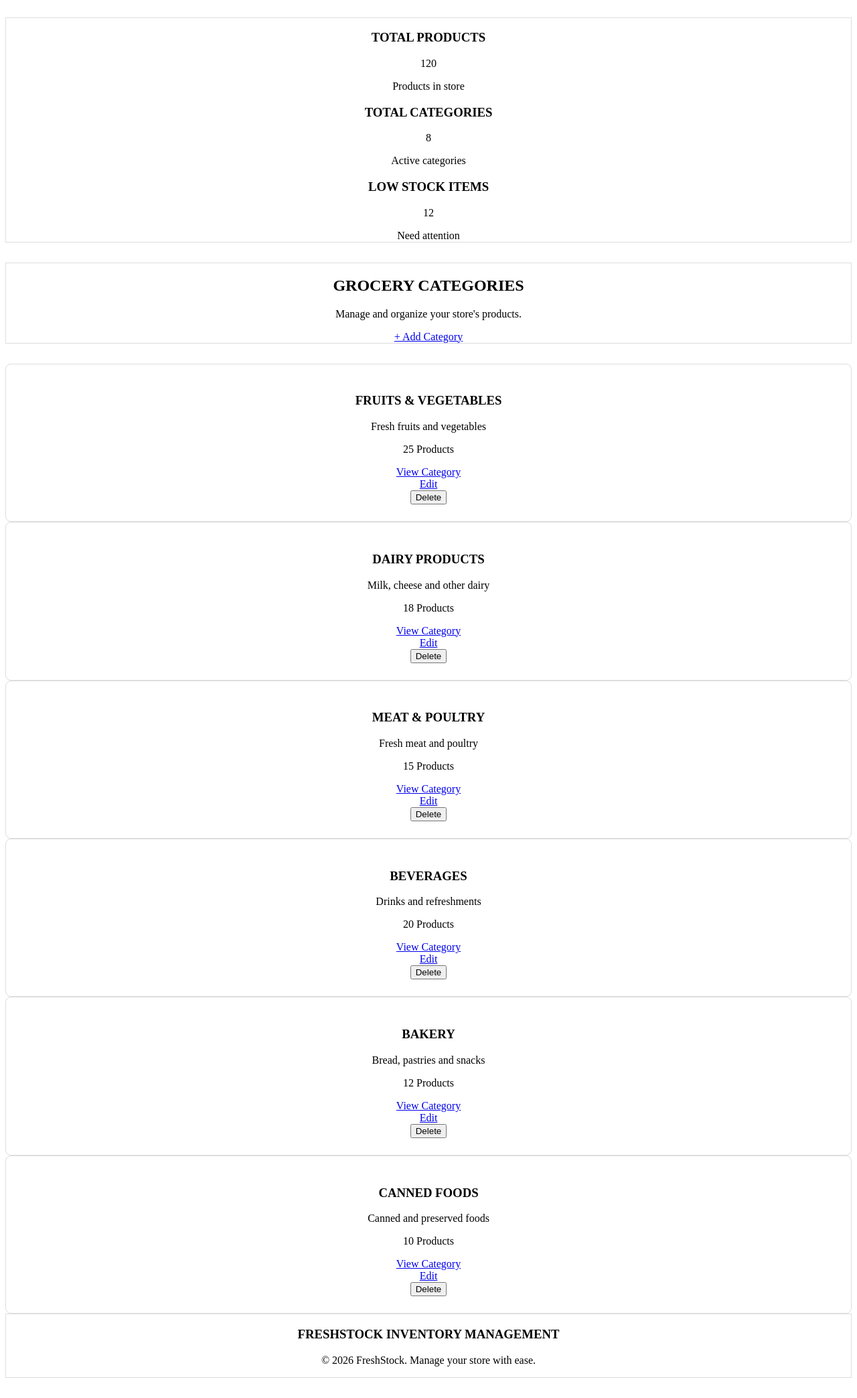
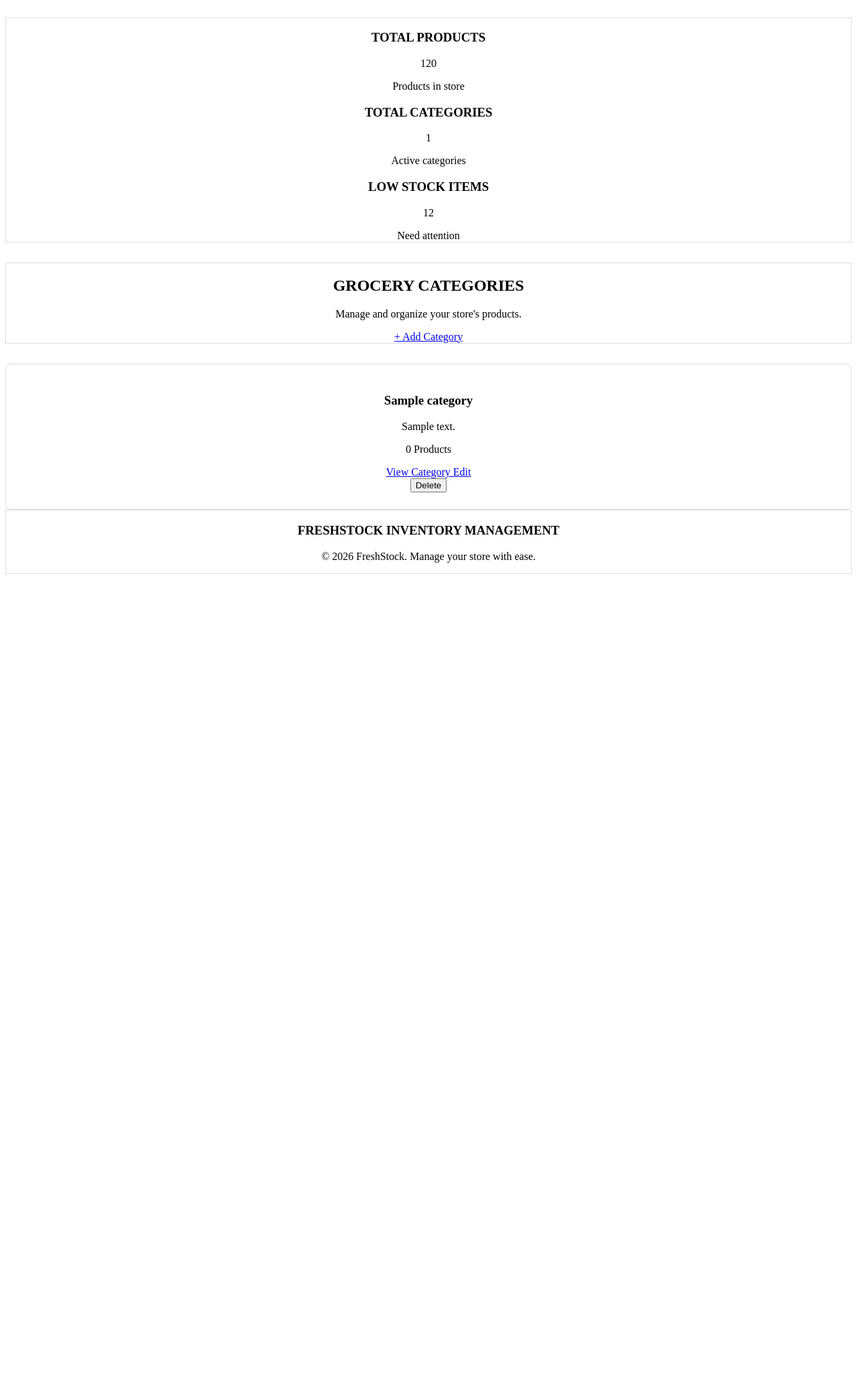
Before and after one commit to winterbarry/inventory-app, a Node server app: template views/index.ejs in a window 1280 px wide. Shown: the part 370-2457 px from the top of the page at 67% size. After the commit the page ends 1227 px from the top, so only its background shows below. Run offline with Node 20, Linux system fonts and the light colour scheme; the template is opened without the code that fills it: most values are stand-ins (such as "Sample title", 1, 10 or a date in 2020).

Commit message:
added functions to add a new category, utulizing classes

```diff
--- a/app.js
+++ b/app.js
@@ -3,8 +3,13 @@ const path = require("path");
 
 const app = express();
 
+const CategoryManager = require("./storages/categoryManager");
+
 // Import category router
 const categoryRouter = require("./routes/categoryRouter");
+
+// Create CategoryManager object
+const categoryManager = new CategoryManager();
 
 // Set EJS as the view engine
 app.set("view engine", "ejs");
@@ -19,11 +24,15 @@ app.use(express.urlencoded({ extended: true }));
 
 // Dashboard route
 app.get("/", (req, res) => {
-  res.render("index");
+  const categories = categoryManager.getAllCategories();
+
+  res.render("index", {
+    categories: categories,
+  });
 });
 
-// category routes
-app.use("/categories", categoryRouter);
+// Category routes
+app.use("/categories", categoryRouter(categoryManager));
 
 // Start server
 const PORT = 3000;
--- /dev/null
+++ b/storages/categoryManager.js
@@ -0,0 +1,40 @@
+const Category = require("./category");
+
+class CategoryManager {
+  constructor() {
+    // Store categories in an array
+    this.categories = [
+      new Category(1, "Fruits & Vegetables", "Fresh fruits and vegetables"),
+
+      new Category(2, "Dairy Products", "Milk, cheese and other dairy"),
+
+      new Category(3, "Meat & Poultry", "Fresh meat and poultry"),
+
+      new Category(4, "Beverages", "Drinks and refreshments"),
+
+      new Category(5, "Bakery", "Bread, pastries and snacks"),
+
+      new Category(6, "Canned Foods", "Canned and preserved foods"),
+    ];
+  }
+
+  // Retrieve all categories
+  getAllCategories() {
+    return this.categories;
+  }
+
+  addCategory(name, description) {
+    const id =
+      this.categories.length > 0
+        ? Math.max(...this.categories.map((category) => category.id)) + 1
+        : 1;
+
+    const category = new Category(id, name, description);
+
+    this.categories.push(category);
+
+    return category;
+  }
+}
+
+module.exports = CategoryManager;
--- a/views/index.ejs
+++ b/views/index.ejs
@@ -39,7 +39,7 @@
 
         <div class="overview-card">
           <h3>TOTAL CATEGORIES</h3>
-          <p class="overview-number">8</p>
+          <p class="overview-number"><%= categories.length %></p>
           <span>Active categories</span>
         </div>
 
@@ -64,122 +64,45 @@
       </a>
     </section>
 
-    <!-- Category Cards -->
     <section class="category-grid">
 
+      <% categories.forEach(category => { %>
+
       <div class="category-card">
-        <h3>FRUITS & VEGETABLES</h3>
+
+        <h3><%= category.name %></h3>
+
         <p class="category-description">
-          Fresh fruits and vegetables
+          <%= category.description %>
         </p>
-        <p class="product-count">25 Products</p>
 
-        <a href="/categories/1" class="btn btn-view">
-          View Category
-        </a>
+        <p class="product-count">0 Products</p>
 
         <div class="category-actions">
-          <a href="/categories/1/edit" class="btn btn-edit">Edit</a>
-          <form action="/categories/1/delete" method="POST">
-            <button type="submit" class="btn btn-delete">Delete</button>
+
+          <a href="/categories/<%= category.id %>" class="btn btn-view">
+            View Category
+          </a>
+
+          <!-- ? -->
+          <a href="/categories/<%= category.id %>/edit" class="btn btn-edit">
+            Edit
+          </a>
+
+          <!-- ? -->
+          <form action="/categories/<%= category.id %>/delete" method="POST" onsubmit="return confirm('Are you sure you want to delete this category?');">
+
+            <button type="submit" class="btn btn-delete">
+              Delete
+            </button>
+
           </form>
+
         </div>
+
       </div>
 
-      <div class="category-card">
-        <h3>DAIRY PRODUCTS</h3>
-        <p class="category-description">
-          Milk, cheese and other dairy
-        </p>
-        <p class="product-count">18 Products</p>
-
-        <a href="/categories/2" class="btn btn-view">
-          View Category
-        </a>
-
-        <div class="category-actions">
-          <a href="/categories/2/edit" class="btn btn-edit">Edit</a>
-          <form action="/categories/2/delete" method="POST">
-            <button type="submit" class="btn btn-delete">Delete</button>
-          </form>
-        </div>
-      </div>
-
-      <div class="category-card">
-        <h3>MEAT & POULTRY</h3>
-        <p class="category-description">
-          Fresh meat and poultry
-        </p>
-        <p class="product-count">15 Products</p>
-
-        <a href="/categories/3" class="btn btn-view">
-          View Category
-        </a>
-
-        <div class="category-actions">
-          <a href="/categories/3/edit" class="btn btn-edit">Edit</a>
-          <form action="/categories/3/delete" method="POST">
-            <button type="submit" class="btn btn-delete">Delete</button>
-          </form>
-        </div>
-      </div>
-
-      <div class="category-card">
-        <h3>BEVERAGES</h3>
-        <p class="category-description">
-          Drinks and refreshments
-        </p>
-        <p class="product-count">20 Products</p>
-
-        <a href="/categories/4" class="btn btn-view">
-          View Category
-        </a>
-
-        <div class="category-actions">
-          <a href="/categories/4/edit" class="btn btn-edit">Edit</a>
-          <form action="/categories/4/delete" method="POST">
-            <button type="submit" class="btn btn-delete">Delete</button>
-          </form>
-        </div>
-      </div>
-
-      <div class="category-card">
-        <h3>BAKERY</h3>
-        <p class="category-description">
-          Bread, pastries and snacks
-        </p>
-        <p class="product-count">12 Products</p>
-
-        <a href="/categories/5" class="btn btn-view">
-          View Category
-        </a>
-
-        <div class="category-actions">
-          <a href="/categories/5/edit" class="btn btn-edit">Edit</a>
-          <form action="/categories/5/delete" method="POST">
-            <button type="submit" class="btn btn-delete">Delete</button>
-          </form>
-        </div>
-      </div>
-
-      <div class="category-card">
-        <h3>CANNED FOODS</h3>
-        <p class="category-description">
-          Canned and preserved foods
-        </p>
-        <p class="product-count">10 Products</p>
-
-        <a href="/categories/6" class="btn btn-view">
-          View Category
-        </a>
-
-        <div class="category-actions">
-          <a href="/categories/6/edit" class="btn btn-edit">Edit</a>
-          <form action="/categories/6/delete" method="POST">
-            <button type="submit" class="btn btn-delete">Delete</button>
-          </form>
-        </div>
-      </div>
+      <% }) %>
 
     </section>
 
```
Also changed, not shown: routes/categoryRouter.js (+18 -4 lines), storages/category.js (added, +9 -0 lines).
